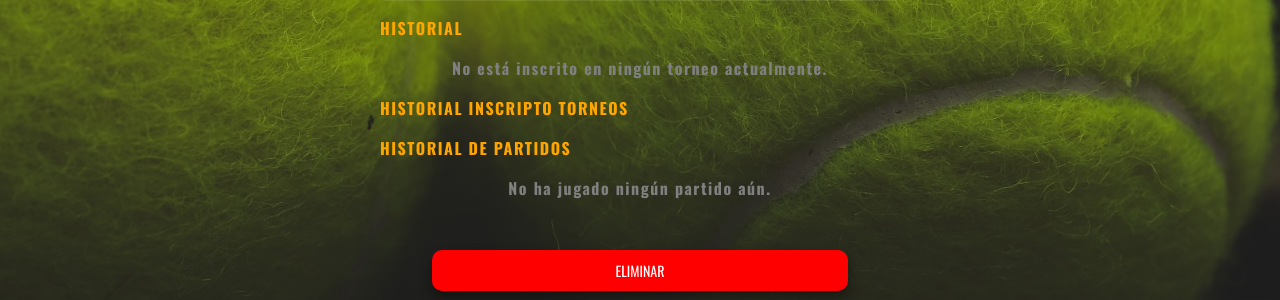
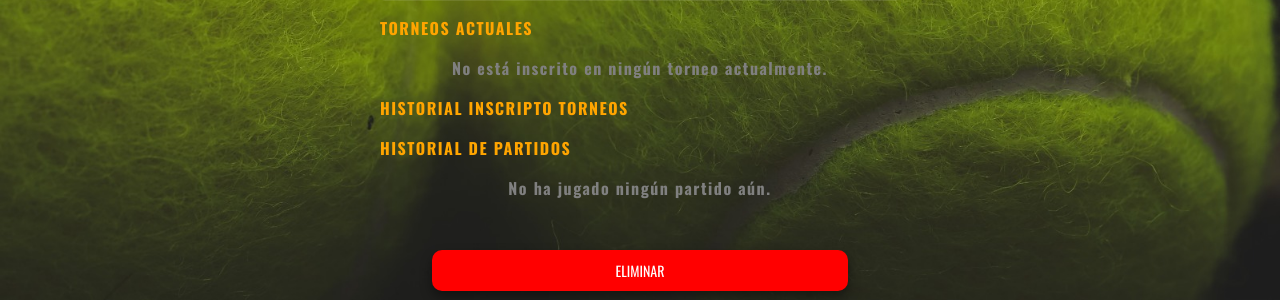
Before and after one commit to CAROLLFLORES/torneos_ranking_tenis, a Django app: template AppDjango/templates/datos_jugador.html in a window 1280 px wide. Shown: the part 387-687 px from the top of the page. Run offline with Django 5.2, Linux system fonts and the light colour scheme; the template is opened without the code that fills it, so the values that code supplies are empty; parts of the project's set-up code (start-up, migrations or seed data) failed here and were passed over; some libraries are stand-ins or nearby versions.

Commit message:
arreglo de titulos

```diff
--- a/AppDjango/templates/datos_jugador.html
+++ b/AppDjango/templates/datos_jugador.html
@@ -43,7 +43,7 @@
         </div>
 
 
-        <p class="p-centrado naranja"><strong>HISTORIAL</strong></p>
+        <p class="p-centrado naranja"><strong>TORNEOS ACTUALES</strong></p>
         <div class="grid-container">
         {% if torneos_data %}
             {% for torneo in torneos_data %}
```
